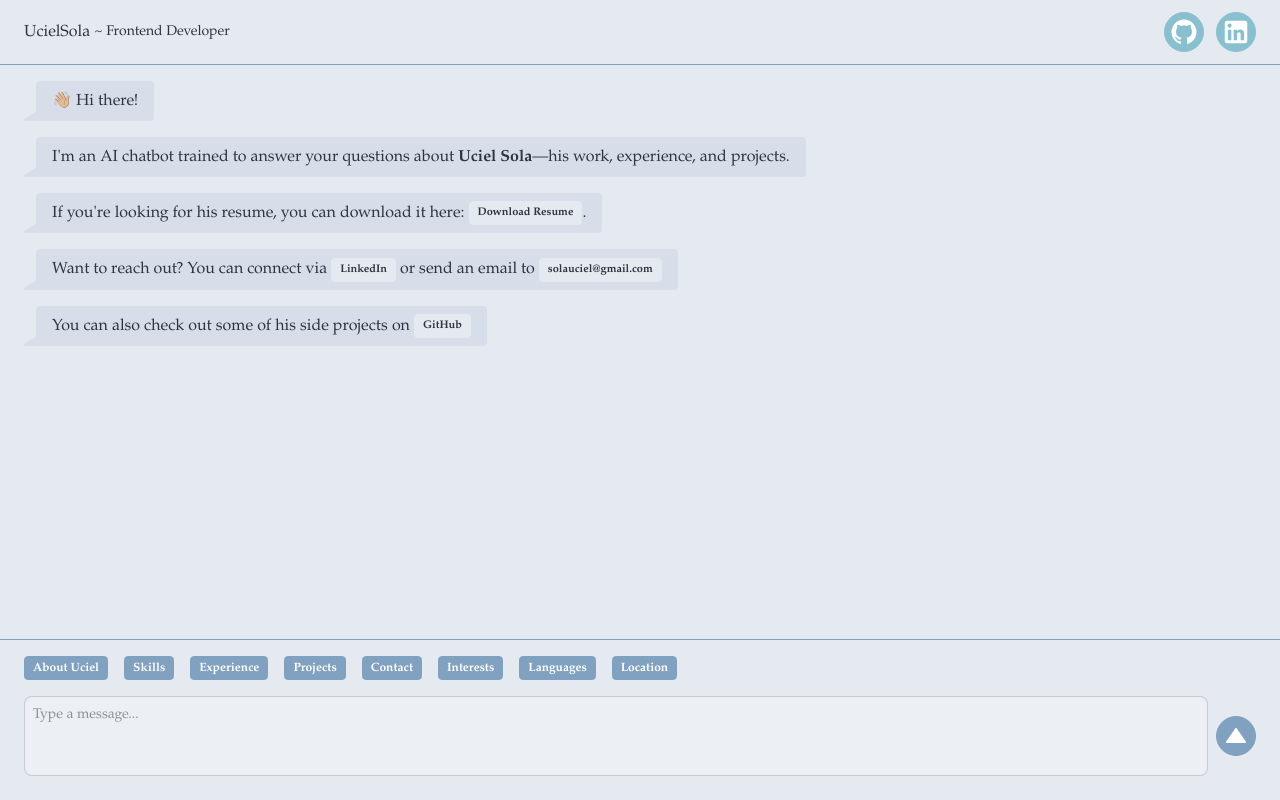
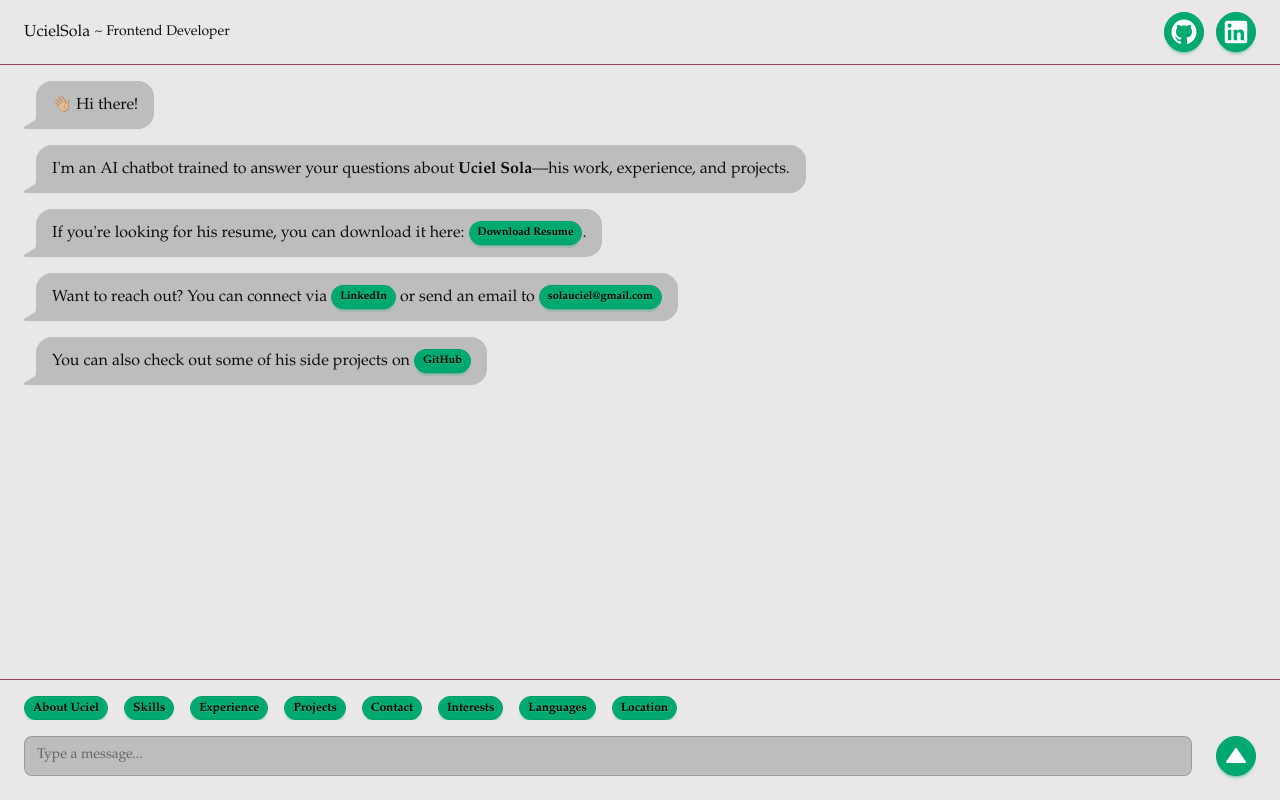
Before and after one commit to ucielsola/website, a SvelteKit app: page / in a window 1280 px wide. Built offline with nearby package versions, Linux system fonts and the light colour scheme.

Commit message:
Update theme colors and UI components for better visual consistency

```diff
--- a/src/app.css
+++ b/src/app.css
@@ -1,7 +1,79 @@
 @import 'tailwindcss';
-@plugin "daisyui" {
-	themes: nord --default, nord --prefersdark;
+@plugin "daisyui";
+
+
+@plugin "daisyui/theme" {
+	name: "dark";
+	default: false;
+	prefersdark: true;
+	color-scheme: "dark";
+	--color-base-100: oklch(14% 0 0);
+	--color-base-200: oklch(20% 0 0);
+	--color-base-300: oklch(26% 0 0);
+	--color-base-content: oklch(97% 0 0);
+	--color-primary: oklch(67% 0.182 276.935);
+	--color-primary-content: oklch(25% 0.09 281.288);
+	--color-secondary: oklch(79% 0.209 151.711);
+	--color-secondary-content: oklch(26% 0.065 152.934);
+	--color-accent: oklch(82% 0.189 84.429);
+	--color-accent-content: oklch(27% 0.077 45.635);
+	--color-neutral: oklch(14% 0 0);
+	--color-neutral-content: oklch(98% 0 0);
+	--color-info: oklch(58% 0.158 241.966);
+	--color-info-content: oklch(97% 0.013 236.62);
+	--color-success: oklch(60% 0.118 184.704);
+	--color-success-content: oklch(98% 0.014 180.72);
+	--color-warning: oklch(66% 0.179 58.318);
+	--color-warning-content: oklch(98% 0.022 95.277);
+	--color-error: oklch(58% 0.253 17.585);
+	--color-error-content: oklch(96% 0.015 12.422);
+	--radius-selector: 0.5rem;
+	--radius-field: 1rem;
+	--radius-box: 1rem;
+	--size-selector: 0.25rem;
+	--size-field: 0.25rem;
+	--border: 1px;
+	--depth: 1;
+	--noise: 0;
   }
+
+
+@plugin "daisyui/theme" {
+	name: "garden";
+	default: true;
+	prefersdark: false;
+	color-scheme: "light";
+	--color-base-100: oklch(92.951% 0.002 17.197);
+	--color-base-200: oklch(86.445% 0.002 17.197);
+	--color-base-300: oklch(79.938% 0.001 17.197);
+	--color-base-content: oklch(16.961% 0.001 17.32);
+	--color-primary: oklch(62.45% 0.278 3.836);
+	--color-primary-content: oklch(100% 0 0);
+	--color-secondary: oklch(48.495% 0.11 355.095);
+	--color-secondary-content: oklch(89.699% 0.022 355.095);
+	--color-accent: oklch(56.273% 0.054 154.39);
+	--color-accent-content: oklch(100% 0 0);
+	--color-neutral: oklch(24.155% 0.049 89.07);
+	--color-neutral-content: oklch(92.951% 0.002 17.197);
+	--color-info: oklch(72.06% 0.191 231.6);
+	--color-info-content: oklch(0% 0 0);
+	--color-success: oklch(64.8% 0.15 160);
+	--color-success-content: oklch(0% 0 0);
+	--color-warning: oklch(84.71% 0.199 83.87);
+	--color-warning-content: oklch(0% 0 0);
+	--color-error: oklch(71.76% 0.221 22.18);
+	--color-error-content: oklch(0% 0 0);
+	--radius-selector: 1rem;
+	--radius-field: 1rem;
+	--radius-box: 1rem;
+	--size-selector: 0.25rem;
+	--size-field: 0.25rem;
+	--border: 1px;
+	--depth: 1;
+	--noise: 0;
+  }
+
+
 
 @font-face {
 	font-family: 'Garamond';
@@ -15,7 +87,7 @@ body {
 }
 
 a:not(.btn) {
-	@apply btn btn-xs;
+	@apply btn btn-xs btn-success;
 }
 
 @layer utilities {
--- a/src/lib/api/chat.ts
+++ b/src/lib/api/chat.ts
@@ -12,7 +12,7 @@ export const sendMessages = async (
 
 	const datems = getTheDate();
 
-	await fetchEventSource(RAILWAY, {
+	await fetchEventSource(LOCAL, {
 		method: 'POST',
 		headers: { 'Content-Type': 'application/json' },
 		body: JSON.stringify({
--- a/src/lib/components/AiMessage.svelte
+++ b/src/lib/components/AiMessage.svelte
@@ -29,8 +29,8 @@
 
 <div class="chat chat-start"
 >
-	<div class="chat-bubble dark:chat-bubble-accent">
-		<span class="text-base">
+	<div class="chat-bubble">
+		<span class="text-base text-base-content leading-8">
 			{#await processMarkdown(message) then message}
 				{#if message.length === 0}
 					<span class="loading loading-dots loading-sm"></span>
--- a/src/lib/components/Input.svelte
+++ b/src/lib/components/Input.svelte
@@ -5,7 +5,13 @@
 	let formEl: HTMLFormElement;
 
 	let message = $state('');
-	let rows = $derived(message.length > 30 ? 3 : 1);
+	let rows = $derived.by(() => {
+		if (message.includes('\n')) {
+			return message.split('\n').length;
+		}
+
+		return message.length > 30 ? 3 : 1;
+	});
 	let disabled = $derived(chat.isAiTyping);
 
 	const handleSubmit = (e: SubmitEvent) => {
@@ -23,7 +29,7 @@
 <form
 	onsubmit={handleSubmit}
 	bind:this={formEl}
-	class="relative flex w-full items-center justify-center pt-14 border-t border-secondary"
+	class="border-secondary relative flex w-full items-center justify-center border-t pt-14"
 >
 	<div class="no-scrollbar absolute top-4 w-full overflow-x-auto">
 		<div class="mx-6 flex w-fit items-center gap-4">
@@ -33,9 +39,9 @@
 		</div>
 	</div>
 
-	<div class="flex w-full items-center gap-2 px-6 pb-6">
+	<div class="flex w-full items-center gap-6 px-6 pb-6">
 		<textarea
-			class="textarea w-full resize-none rounded-lg bg-base-100 p-2
+			class="textarea bg-base-300 text-base-content min-h-10 w-full resize-none rounded-lg
 			disabled:pointer-events-none disabled:opacity-30
 			"
 			{rows}
@@ -47,10 +53,9 @@
 		<button
 			type="submit"
 			disabled={disabled ? true : null}
-			class="btn btn-circle btn-secondary dark:btn-primary disabled:pointer-events-none disabled:opacity-30"
-			>
+			class="btn btn-circle btn-success disabled:pointer-events-none disabled:opacity-30"
+		>
 			<span class="text-white"><SendIcon /></span>
-			</button
-		>
+		</button>
 	</div>
 </form>
--- a/src/lib/components/Pill.svelte
+++ b/src/lib/components/Pill.svelte
@@ -5,9 +5,9 @@
 <button
 	type="button"
 	onclick={onClick}
-	class="btn btn-xs btn-secondary dark:btn-primary"
+	class="btn btn-xs btn-success"
 >
-	<span class="text-xs whitespace-nowrap text-white">
+	<span class="text-xs whitespace-nowrap text-success-content">
 		{text}
 	</span>
 </button>
--- a/src/lib/components/UserMessage.svelte
+++ b/src/lib/components/UserMessage.svelte
@@ -5,7 +5,7 @@
 <div class="chat chat-end"
 in:fade|local
 >
-	<div class="chat-bubble chat-bubble-neutral">
+	<div class="chat-bubble chat-bubble-secondary leading-8">
 		<span>{message}</span>
 	</div>
 </div>
--- a/src/routes/+page.svelte
+++ b/src/routes/+page.svelte
@@ -9,7 +9,7 @@
 	<title>Uciel Sola</title>
 </svelte:head>
 
-<div class="bg-base-200 dark:bg-base-300 relative flex h-dvh w-dvw flex-col overflow-hidden">
+<div class="relative flex h-dvh w-dvw flex-col overflow-hidden">
 	<div class="border-secondary flex items-center justify-between border-b px-6 py-3">
 		<h1 class="absolute top-0 text-white/0">Uciel Sola</h1>
 		<div class="flex items-center gap-1">
@@ -18,7 +18,7 @@
 		</div>
 		<div class="flex items-center gap-3">
 			<a
-				class="btn btn-circle btn-accent dark:btn-primary p-1 text-white"
+				class="btn btn-circle btn-success p-1 text-white"
 				href="https://github.com/ucielsola"
 				target="_blank"
 				title="Uciel Sola's Github"
@@ -26,7 +26,7 @@
 				<GithubIcon />
 			</a>
 			<a
-				class="btn btn-circle btn-accent dark:btn-primary p-1 text-white"
+				class="btn btn-circle btn-success p-1 text-white"
 				href="https://linkedin.com/in/ucielsola"
 				target="_blank"
 				title="Uciel Sola's Linkedin profile"
```
Also changed, not shown: 1 other file (tests, documents, lock files or other folders).
